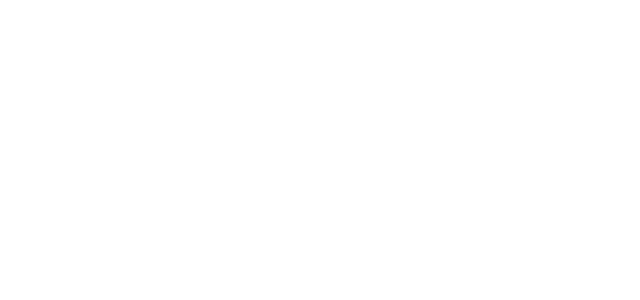
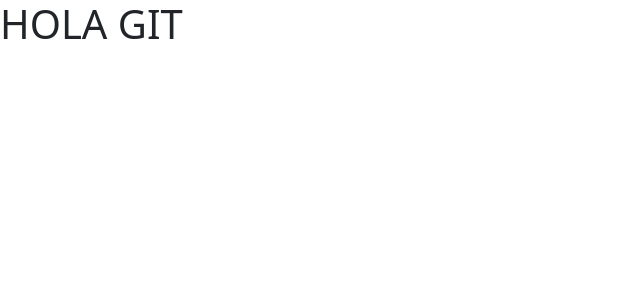
Before and after one commit to RaulRomero26/09-mapasApp, an Angular app: page / in a window 1280 px wide. Shown: the top 300 px of the page, without its empty margins (0-640 px from the left). Built offline with nearby package versions, Linux system fonts and the light colour scheme.

Commit message:
añadido bootstrap

```diff
--- a/src/app/app.component.html
+++ b/src/app/app.component.html
@@ -1 +1 @@
-<h1> HOLA GIT</H1>
+<h1> HOLA GIT</h1>
--- a/src/index.html
+++ b/src/index.html
@@ -5,6 +5,8 @@
   <title>MapasApp</title>
   <base href="/">
   <meta name="viewport" content="width=device-width, initial-scale=1">
+  <link href="https://cdn.jsdelivr.net/npm/bootstrap@5.1.3/dist/css/bootstrap.min.css" rel="stylesheet"
+  integrity="sha384-1BmE4kWBq78iYhFldvKuhfTAU6auU8tT94WrHftjDbrCEXSU1oBoqyl2QvZ6jIW3" crossorigin="anonymous">
   <link rel="icon" type="image/x-icon" href="favicon.ico">
 </head>
 <body>
```
